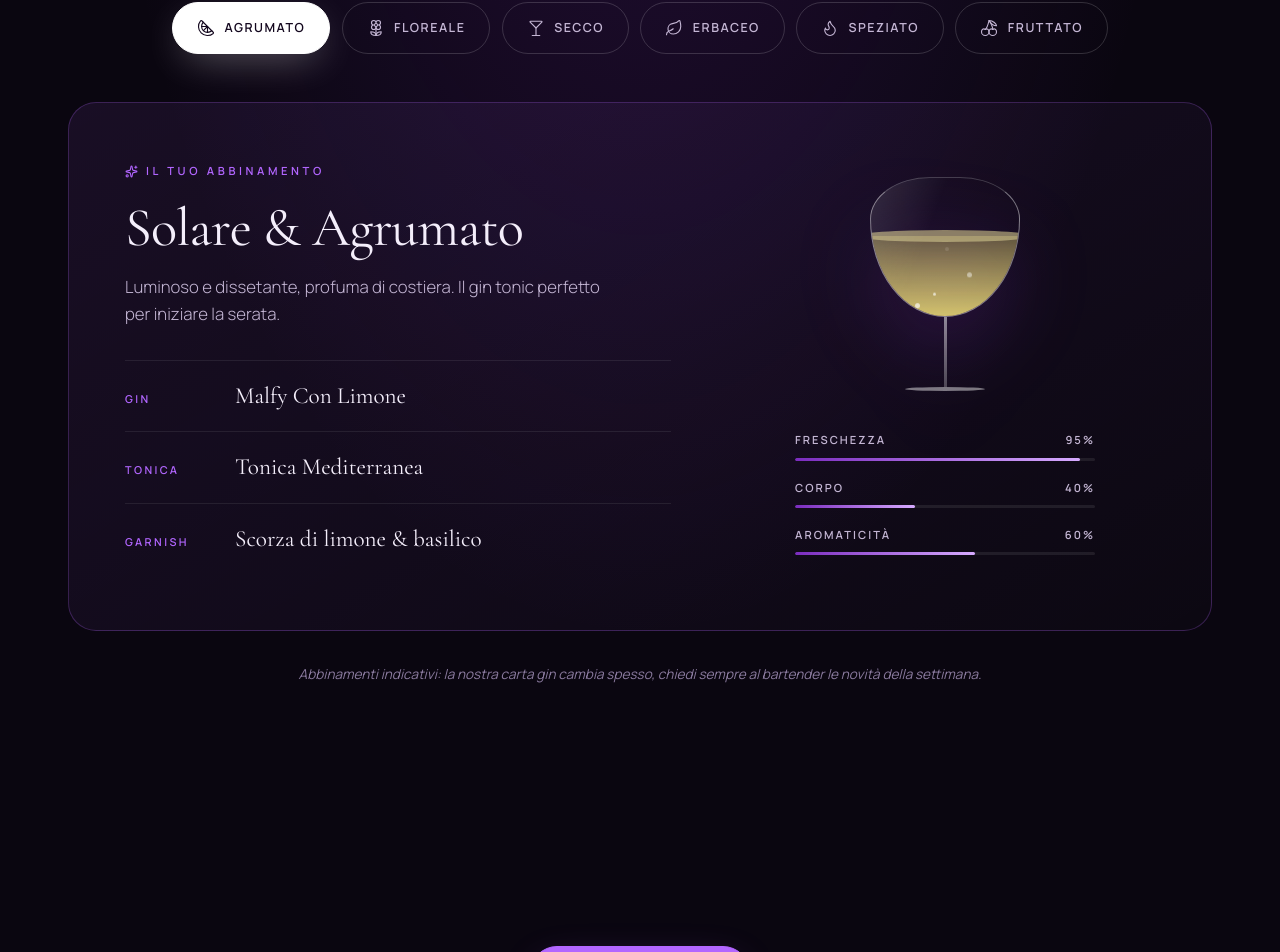
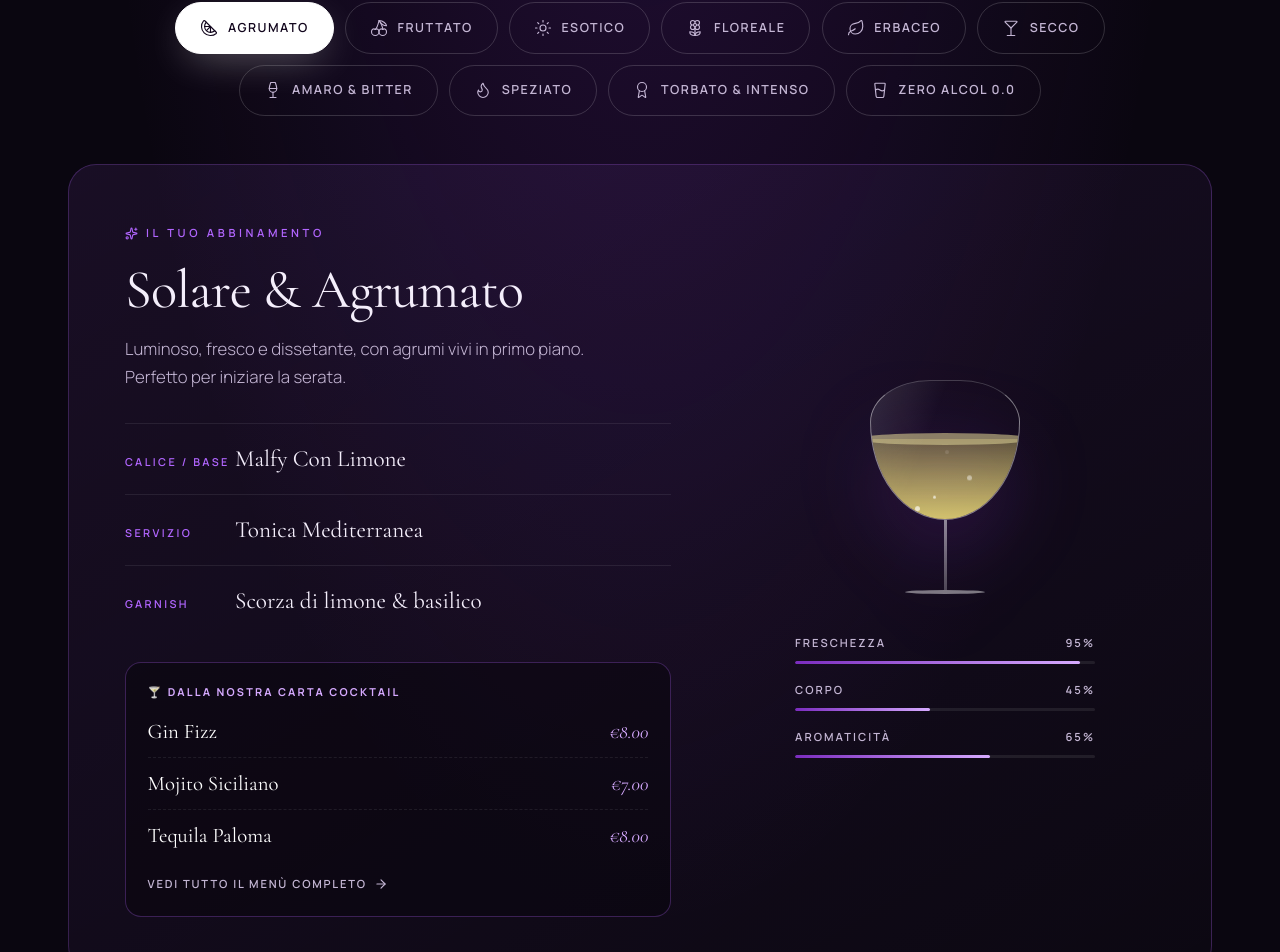
Before and after one commit to BarattoGo/Mirko, a React (Vite) app: page /gintoneria in a window 1280 px wide. Shown: the part 3413-4365 px from the top of the page. Built offline with nearby package versions, Linux system fonts and the light colour scheme.

Commit message:
✨ Espande il Matcher a 10 profili di gusto con abbinamento Gin Tonic + Cocktail reali dalla carta

```diff
--- a/src/components/Sections.jsx
+++ b/src/components/Sections.jsx
@@ -3,6 +3,7 @@ import { Link } from 'react-router-dom';
 import {
   Clock, MapPin, Phone, Mail, MessageCircle, Navigation, ArrowRight,
   Citrus, Flower2, Martini, Leaf, Flame, Cherry, Sparkles, ShieldCheck, CalendarCheck,
+  Sun, Wine, GlassWater, Award,
 } from 'lucide-react';
 import { CONTACT, HOURS, RITUAL, GIN_PROFILES } from '../data';
 import { openBookingModal, trackEvent, useCountUp, useMapConsent } from '../hooks';
@@ -70,8 +71,19 @@ export const Ritual = () => (
   </section>
 );
 
-/* ============ GIN & TONIC MATCHER ============ */
-const ICONS = { citrus: Citrus, flower: Flower2, martini: Martini, leaf: Leaf, flame: Flame, cherry: Cherry };
+/* ============ GIN & DRINK MATCHER ============ */
+const ICONS = {
+  citrus: Citrus,
+  flower: Flower2,
+  martini: Martini,
+  leaf: Leaf,
+  flame: Flame,
+  cherry: Cherry,
+  tropical: Sun,
+  bitter: Wine,
+  aged: Award,
+  zero: GlassWater,
+};
 const SCALE_LABELS = { freschezza: 'Freschezza', corpo: 'Corpo', aromaticita: 'Aromaticità' };
 
 export const GinMatcher = () => {
@@ -82,13 +94,13 @@ export const GinMatcher = () => {
     <section className="section matcher" id="matcher">
       <div className="container">
         <SectionHeading
-          label="Gin & Tonic Matcher"
+          label="Drink & Gin Matcher"
           title="Qual è il tuo"
           em="mood stasera?"
-          text="Scegli il profilo aromatico che preferisci: ti suggeriamo l'abbinamento perfetto da chiedere al bancone."
+          text="Scegli il profilo di gusto che preferisci: ti consigliamo sia il Gin & Tonic perfetto sia i Cocktail dalla nostra carta."
         />
 
-        <div className="matcher-chips reveal" role="tablist" aria-label="Profili aromatici">
+        <div className="matcher-chips reveal" role="tablist" aria-label="Profili di gusto">
           {GIN_PROFILES.map((g) => {
             const Icon = ICONS[g.icon];
             return (
@@ -123,10 +135,27 @@ export const GinMatcher = () => {
               <p className="matcher-desc">{p.desc}</p>
 
               <dl className="matcher-recipe">
-                <div><dt>Gin</dt><dd>{p.gin}</dd></div>
-                <div><dt>Tonica</dt><dd>{p.tonic}</dd></div>
+                <div><dt>Calice / Base</dt><dd>{p.gin}</dd></div>
+                <div><dt>Servizio</dt><dd>{p.tonic}</dd></div>
                 <div><dt>Garnish</dt><dd>{p.garnish}</dd></div>
               </dl>
+
+              {p.menuPicks && (
+                <div className="matcher-picks">
+                  <span className="matcher-picks-label">🍸 Dalla nostra carta Cocktail</span>
+                  <ul className="matcher-picks-list">
+                    {p.menuPicks.map((item) => (
+                      <li key={item.name} className="matcher-pick-item">
+                        <span className="matcher-pick-name">{item.name}</span>
+                        <span className="matcher-pick-price">{item.price}</span>
+                      </li>
+                    ))}
+                  </ul>
+                  <Link to="/menu" className="matcher-menu-link">
+                    Vedi tutto il menù completo <ArrowRight size={14} />
+                  </Link>
+                </div>
+              )}
             </div>
 
             <div className="matcher-result-side">
--- a/src/data.js
+++ b/src/data.js
@@ -138,49 +138,127 @@ export const RITUAL = [
   { n: '04', title: 'Il Botanico', desc: 'Scorze, erbe fresche e spezie scelte per accompagnare il gin. Il tocco finale che lo rende unico.' },
 ];
 
-/* Profili del Gin & Tonic Matcher (abbinamenti indicativi) */
+/* Profili del Drink & Gin Matcher (10 profili con Gin Tonic + Cocktail reali dalla carta) */
 export const GIN_PROFILES = [
   {
     id: 'agrumato', label: 'Agrumato', icon: 'citrus',
     title: 'Solare & Agrumato',
     gin: 'Malfy Con Limone', tonic: 'Tonica Mediterranea', garnish: 'Scorza di limone & basilico',
-    desc: 'Luminoso e dissetante, profuma di costiera. Il gin tonic perfetto per iniziare la serata.',
-    scale: { freschezza: 95, corpo: 40, aromaticita: 60 },
+    desc: 'Luminoso, fresco e dissetante, con agrumi vivi in primo piano. Perfetto per iniziare la serata.',
+    menuPicks: [
+      { name: 'Gin Fizz', price: '€8.00' },
+      { name: 'Mojito Siciliano', price: '€7.00' },
+      { name: 'Tequila Paloma', price: '€8.00' },
+    ],
+    scale: { freschezza: 95, corpo: 45, aromaticita: 65 },
+  },
+  {
+    id: 'fruttato', label: 'Fruttato', icon: 'cherry',
+    title: 'Morbido & Fruttato',
+    gin: 'Bombay Bramble', tonic: 'Tonica Premium Light', garnish: 'More & lamponi freschi',
+    desc: 'Frutti rossi maturi e una morbidezza vellutata. Avvolgente, colorato e irresistibile.',
+    menuPicks: [
+      { name: 'Bramble', price: '€8.00' },
+      { name: 'Porn Star Martini', price: '€7.00' },
+      { name: 'Raspberry Mule', price: '€8.00' },
+    ],
+    scale: { freschezza: 80, corpo: 55, aromaticita: 75 },
+  },
+  {
+    id: 'esotico', label: 'Esotico', icon: 'tropical',
+    title: 'Esotico & Tropicale',
+    gin: 'Gin Premium & Passion Twist', tonic: 'Tonica Indiana & Lime', garnish: 'Passion fruit & lime fresco',
+    desc: 'Note tropicali di frutto della passione, lime, rum e frutta fresca. Un viaggio estivo nel bicchiere.',
+    menuPicks: [
+      { name: 'Mai-Tai', price: '€8.00' },
+      { name: 'Mojito Fresh Fruits', price: '€8.00' },
+      { name: 'Caipirinha', price: '€6.00' },
+    ],
+    scale: { freschezza: 90, corpo: 60, aromaticita: 85 },
   },
   {
     id: 'floreale', label: 'Floreale', icon: 'flower',
     title: 'Delicato & Floreale',
     gin: "Hendrick's", tonic: 'Tonica ai fiori di sambuco', garnish: 'Cetriolo & petali di rosa',
-    desc: 'Elegante e setoso, con note di rosa e cetriolo. Per chi ama i profumi raffinati.',
-    scale: { freschezza: 75, corpo: 45, aromaticita: 85 },
+    desc: 'Elegante e setoso, con profumi di fiori di sambuco, rosa e cetriolo. Per chi ama i drink raffinati.',
+    menuPicks: [
+      { name: 'Hugo Spritz', price: '€7.00' },
+      { name: "Pimm's", price: '€6.00' },
+      { name: 'Cosmopolitan', price: '€7.00' },
+    ],
+    scale: { freschezza: 80, corpo: 45, aromaticita: 85 },
+  },
+  {
+    id: 'erbaceo', label: 'Erbaceo', icon: 'leaf',
+    title: 'Mediterraneo & Erbaceo',
+    gin: 'Gin Mare', tonic: 'Tonica Mediterranea', garnish: 'Rosmarino & oliva',
+    desc: 'Rosmarino, menta, timo e botaniche balsamiche: profumi intensi e carattere deciso.',
+    menuPicks: [
+      { name: 'Hanky Panky', price: '€10.00' },
+      { name: 'Mojito', price: '€7.00' },
+      { name: 'John Collins', price: '€8.00' },
+    ],
+    scale: { freschezza: 70, corpo: 65, aromaticita: 90 },
   },
   {
     id: 'secco', label: 'Secco', icon: 'martini',
     title: 'Secco & Classico',
     gin: 'Tanqueray London Dry', tonic: 'Indian Tonic Water', garnish: 'Lime & bacche di ginepro',
-    desc: 'Il grande classico: ginepro protagonista, amaro deciso e finale pulito.',
-    scale: { freschezza: 70, corpo: 70, aromaticita: 55 },
+    desc: 'Il grande classico senza compromessi: ginepro protagonista, taglio dry e finale pulitissimo.',
+    menuPicks: [
+      { name: 'Cocktail Martini', price: '€9.00' },
+      { name: 'Gin and French', price: '€10.00' },
+      { name: 'Margarita', price: '€7.00' },
+    ],
+    scale: { freschezza: 70, corpo: 75, aromaticita: 55 },
   },
   {
-    id: 'erbaceo', label: 'Erbaceo', icon: 'leaf',
-    title: 'Mediterraneo & Erbaceo',
-    gin: 'Gin Mare', tonic: 'Tonica Mediterranea', garnish: 'Rosmarino & oliva',
-    desc: 'Rosmarino, timo e oliva: un viaggio sapido nel Mediterraneo, dentro un calice.',
-    scale: { freschezza: 65, corpo: 65, aromaticita: 90 },
+    id: 'amaro', label: 'Amaro & Bitter', icon: 'bitter',
+    title: 'Amaro & Deciso',
+    gin: 'London Dry & Twist Bitter', tonic: 'Tonica Dry & Pompelmo', garnish: "Scorza d'arancia & ginepro",
+    desc: 'Il fascino dell’aperitivo italiano d’autore: note amaricanti, vermouth rosso e agrumi.',
+    menuPicks: [
+      { name: 'Negroni', price: '€7.00' },
+      { name: 'Pink Americano', price: '€7.00' },
+      { name: 'Milano - Torino', price: '€8.00' },
+    ],
+    scale: { freschezza: 60, corpo: 85, aromaticita: 85 },
   },
   {
     id: 'speziato', label: 'Speziato', icon: 'flame',
     title: 'Complesso & Speziato',
     gin: 'Monkey 47', tonic: 'Tonica Premium Classica', garnish: "Pepe rosa & scorza d'arancia",
-    desc: 'Ricco, profondo, avvolgente. 47 botaniche per chi cerca carattere.',
-    scale: { freschezza: 50, corpo: 90, aromaticita: 95 },
+    desc: 'Zenzero pungente, spezie calde, liquirizia e 47 botaniche per chi cerca un sorso ricco di carattere.',
+    menuPicks: [
+      { name: 'Averna Mule', price: '€7.00' },
+      { name: 'Black Mojito', price: '€7.00' },
+      { name: 'Moskow Mule', price: '€7.00' },
+    ],
+    scale: { freschezza: 55, corpo: 85, aromaticita: 95 },
   },
   {
-    id: 'fruttato', label: 'Fruttato', icon: 'cherry',
-    title: 'Morbido & Fruttato',
-    gin: 'Bombay Bramble', tonic: 'Tonica Premium Light', garnish: 'More & lamponi freschi',
-    desc: 'Frutti di bosco e una dolcezza naturale. Morbido, colorato, irresistibile.',
-    scale: { freschezza: 80, corpo: 50, aromaticita: 70 },
+    id: 'torbato', label: 'Torbato & Intenso', icon: 'aged',
+    title: 'Torbato & Meditazione',
+    gin: 'Selezione Whisky & Rum Riserva', tonic: 'Servito Liscio o On the Rocks', garnish: "Scorza d'arancia / Cioccolato",
+    desc: 'Per il dopocena: note affumicate di torba scozzese, bourbon americani e grandi rum invecchiati.',
+    menuPicks: [
+      { name: 'Old Fashioned', price: '€8.00' },
+      { name: 'Manhattan', price: '€8.00' },
+      { name: "Lagavulin / Papa's Pilar", price: '€10.00' },
+    ],
+    scale: { freschezza: 30, corpo: 98, aromaticita: 95 },
+  },
+  {
+    id: 'analcolico', label: 'Zero Alcol 0.0', icon: 'zero',
+    title: 'Piacere Zero Alcol (0.0)',
+    gin: 'Tanqueray 0.0 / Beefeater 0.0', tonic: 'Tonica Premium o Mediterranea', garnish: 'Lime, frutti rossi & menta',
+    desc: 'Tutto il rituale del Gin Tonic in calice balloon o di un cocktail esotico, ma con 0.0% alcol.',
+    menuPicks: [
+      { name: 'Tanqueray 0.0 / Beefeater 0.0', price: '€8.00' },
+      { name: 'Solea (Analcolico)', price: '€6.00' },
+      { name: 'Cool Passion (Analcolico)', price: '€7.00' },
+    ],
+    scale: { freschezza: 95, corpo: 40, aromaticita: 75 },
   },
 ];
 
--- a/src/index.css
+++ b/src/index.css
@@ -997,7 +997,7 @@ h1 em, h2 em, h3 em { font-style: italic; font-weight: 300; color: var(--violet-
 
 /* Matcher */
 .matcher { background: radial-gradient(ellipse at 50% 0%, rgba(123, 44, 191, 0.22), transparent 60%), var(--bg); }
-.matcher-chips { display: flex; justify-content: center; flex-wrap: wrap; gap: 0.7rem; margin-bottom: 3rem; }
+.matcher-chips { display: flex; justify-content: center; flex-wrap: wrap; gap: 0.7rem; max-width: 960px; margin: 0 auto 3rem; }
 .matcher-chip {
   display: inline-flex; align-items: center; gap: 0.6rem;
   padding: 0.9rem 1.5rem; border-radius: 100px;
@@ -1024,6 +1024,10 @@ h1 em, h2 em, h3 em { font-style: italic; font-weight: 300; color: var(--violet-
 .matcher-result[data-profile='erbaceo'] { --liquid: #a8e0b4; }
 .matcher-result[data-profile='speziato'] { --liquid: #f0a868; }
 .matcher-result[data-profile='fruttato'] { --liquid: #e0457b; }
+.matcher-result[data-profile='esotico'] { --liquid: #ffb347; }
+.matcher-result[data-profile='amaro'] { --liquid: #d9383a; }
+.matcher-result[data-profile='torbato'] { --liquid: #c87d32; }
+.matcher-result[data-profile='analcolico'] { --liquid: #7cf2a7; }
 .matcher-result-main .label { margin-bottom: 1.2rem; }
 .matcher-result-main .label::before { display: none; }
 .matcher-result h3 { font-size: clamp(2.2rem, 4.5vw, 3.4rem); margin-bottom: 1rem; }
@@ -1032,6 +1036,67 @@ h1 em, h2 em, h3 em { font-style: italic; font-weight: 300; color: var(--violet-
 .matcher-recipe div { display: grid; grid-template-columns: 110px 1fr; padding: 1rem 0; border-top: 1px solid var(--line); align-items: baseline; }
 .matcher-recipe dt { font-size: 0.68rem; font-weight: 600; letter-spacing: 0.22em; text-transform: uppercase; color: var(--violet); }
 .matcher-recipe dd { font-family: var(--font-heading); font-size: 1.45rem; }
+
+.matcher-picks {
+  margin-top: 1.6rem;
+  padding: 1.25rem 1.35rem;
+  border-radius: 16px;
+  border: 1px solid rgba(178, 102, 255, 0.28);
+  background: rgba(10, 6, 16, 0.55);
+}
+.matcher-picks-label {
+  display: block;
+  font-size: 0.68rem;
+  font-weight: 700;
+  letter-spacing: 0.2em;
+  text-transform: uppercase;
+  color: var(--violet-light);
+  margin-bottom: 0.85rem;
+}
+.matcher-picks-list {
+  display: grid;
+  gap: 0.55rem;
+  margin-bottom: 1rem;
+}
+.matcher-pick-item {
+  display: flex;
+  justify-content: space-between;
+  align-items: baseline;
+  gap: 1rem;
+  padding-bottom: 0.5rem;
+  border-bottom: 1px dashed var(--line);
+}
+.matcher-pick-item:last-child {
+  border-bottom: 0;
+  padding-bottom: 0;
+}
+.matcher-pick-name {
+  font-family: var(--font-heading);
+  font-size: 1.3rem;
+  color: var(--white);
+}
+.matcher-pick-price {
+  font-family: var(--font-heading);
+  font-size: 1.2rem;
+  font-style: italic;
+  color: var(--violet-light);
+  white-space: nowrap;
+}
+.matcher-menu-link {
+  display: inline-flex;
+  align-items: center;
+  gap: 0.45rem;
+  font-size: 0.7rem;
+  font-weight: 600;
+  letter-spacing: 0.16em;
+  text-transform: uppercase;
+  color: var(--muted);
+  transition: color 0.25s, gap 0.25s;
+}
+.matcher-menu-link:hover {
+  color: var(--violet-light);
+  gap: 0.7rem;
+}
 
 .matcher-result-side { display: flex; flex-direction: column; align-items: center; justify-content: center; gap: 2.5rem; }
 .matcher-glass { display: flex; flex-direction: column; align-items: center; filter: drop-shadow(0 20px 40px rgba(123, 44, 191, 0.4)); }
--- a/src/pages/Gintoneria.jsx
+++ b/src/pages/Gintoneria.jsx
@@ -50,7 +50,7 @@ const GinNumbers = () => (
       <Counter value={30} suffix="+" label="Etichette di gin" />
       <Counter value={12} label="Toniche artigianali" />
       <Counter value={360} suffix="+" label="Combinazioni" />
-      <Counter value={6} label="Profili aromatici" />
+      <Counter value={10} label="Profili di gusto" />
     </div>
   </section>
 );
```
